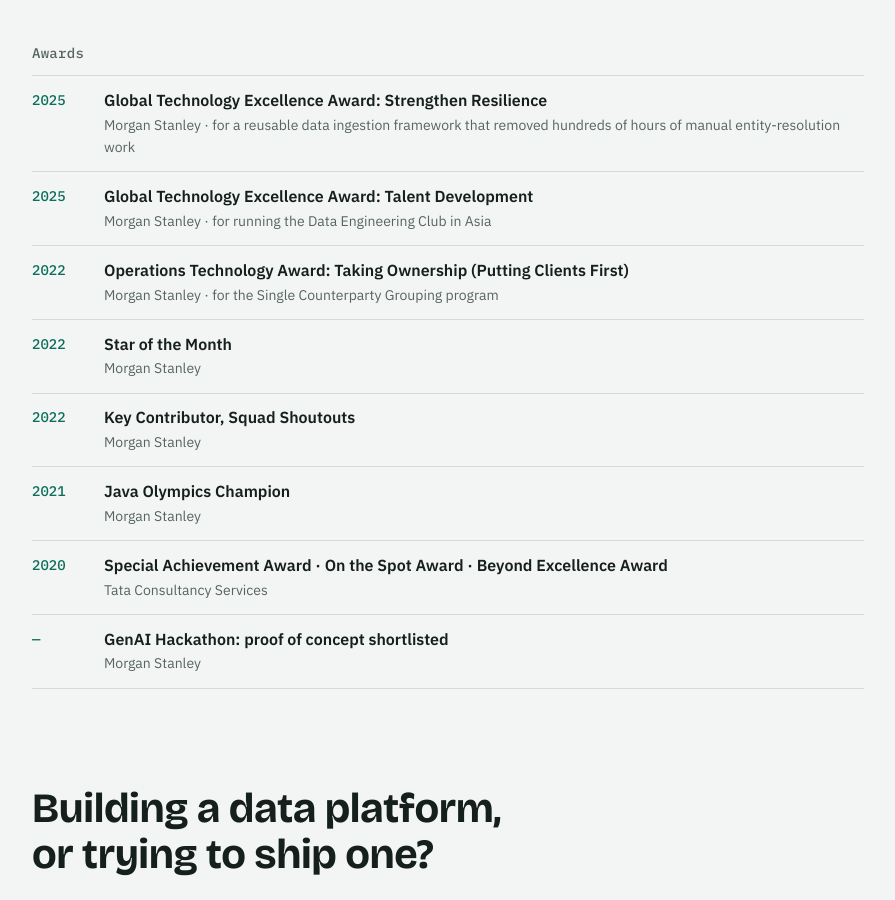
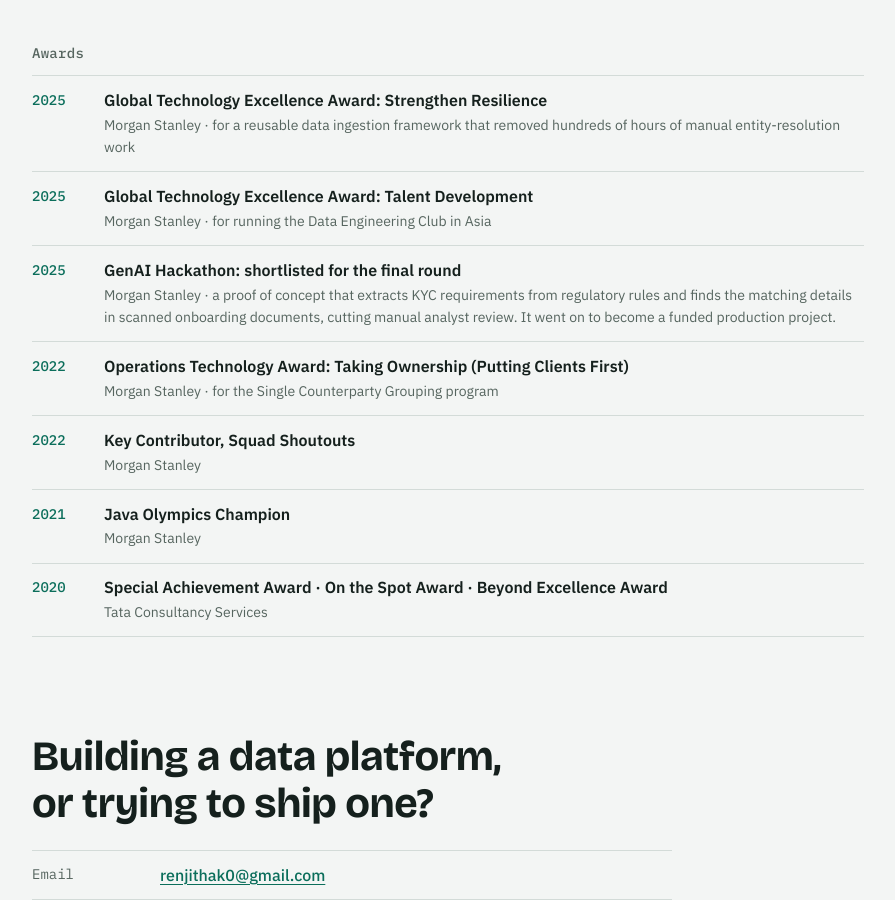
Before and after one commit to renjithak-swe/renjithak-swe.github.io, a Jekyll site: the page built from index.html, in a window 1280 px wide and 900 px high, scrolled down 3792 px. Shown: the whole window, without its empty margins (64-959 px from the left). Built offline with Jekyll 4.4.1, drawn with Linux system fonts in a browser that asks for light colours.

Commit message:
Update awards: add GenAI hackathon details

```diff
--- a/index.html
+++ b/index.html
@@ -175,13 +175,11 @@ layout: default
     <ul class="award-list">
       <li><span class="award-year">2025</span><div><b>Global Technology Excellence Award: Strengthen Resilience</b><span>Morgan Stanley · for a reusable data ingestion framework that removed hundreds of hours of manual entity-resolution work</span></div></li>
       <li><span class="award-year">2025</span><div><b>Global Technology Excellence Award: Talent Development</b><span>Morgan Stanley · for running the Data Engineering Club in Asia</span></div></li>
+      <li><span class="award-year">2025</span><div><b>GenAI Hackathon: shortlisted for the final round</b><span>Morgan Stanley · a proof of concept that extracts KYC requirements from regulatory rules and finds the matching details in scanned onboarding documents, cutting manual analyst review. It went on to become a funded production project.</span></div></li>
       <li><span class="award-year">2022</span><div><b>Operations Technology Award: Taking Ownership (Putting Clients First)</b><span>Morgan Stanley · for the Single Counterparty Grouping program</span></div></li>
-      <li><span class="award-year">2022</span><div><b>Star of the Month</b><span>Morgan Stanley</span></div></li>
       <li><span class="award-year">2022</span><div><b>Key Contributor, Squad Shoutouts</b><span>Morgan Stanley</span></div></li>
       <li><span class="award-year">2021</span><div><b>Java Olympics Champion</b><span>Morgan Stanley</span></div></li>
-      <li><span class="award-year">2020</span><div><b>Special Achievement Award · On the Spot Award · Beyond Excellence Award</b><span>Tata Consultancy Services</span></div></li>
-      <li><span class="award-year">—</span><div><b>GenAI Hackathon: proof of concept shortlisted</b><span>Morgan Stanley</span></div></li>
-    </ul>
+      <li><span class="award-year">2020</span><div><b>Special Achievement Award · On the Spot Award · Beyond Excellence Award</b><span>Tata Consultancy Services</span></div></li>    </ul>
   </div>
 </section>
 
```
